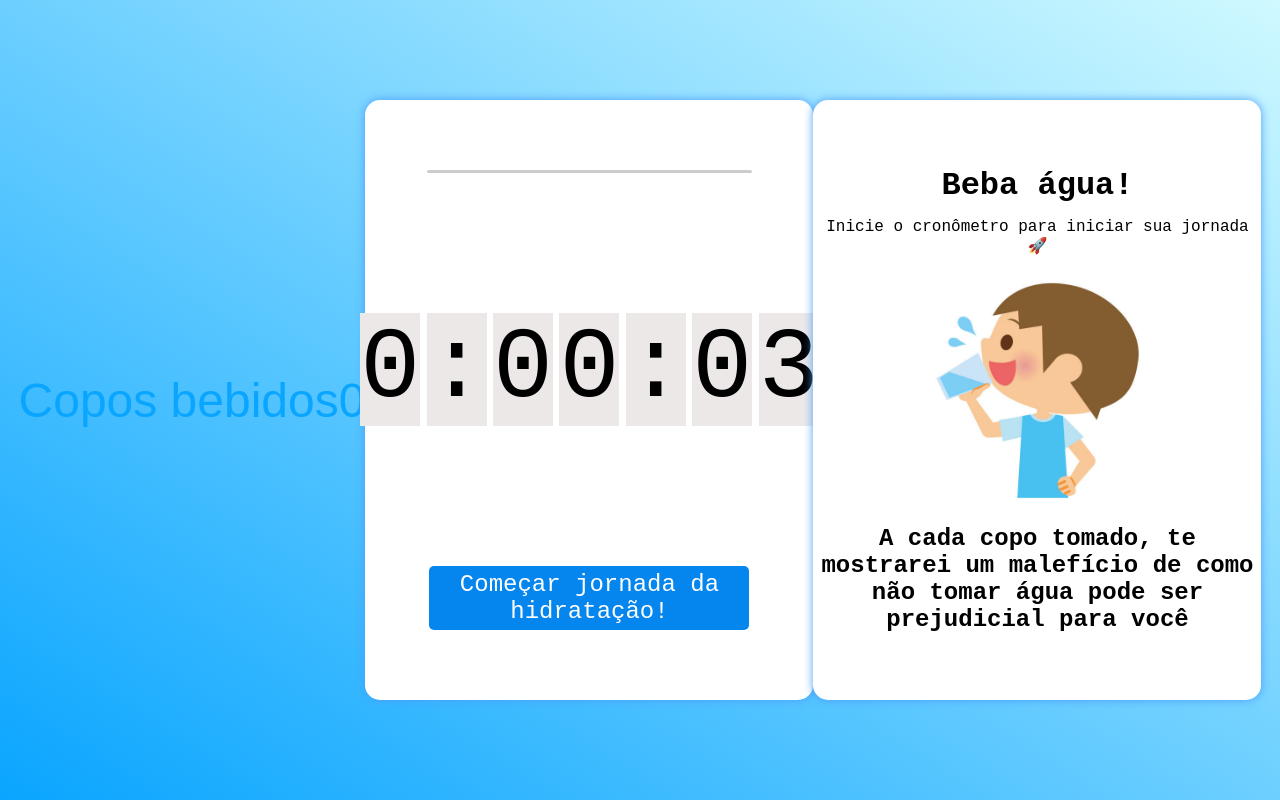
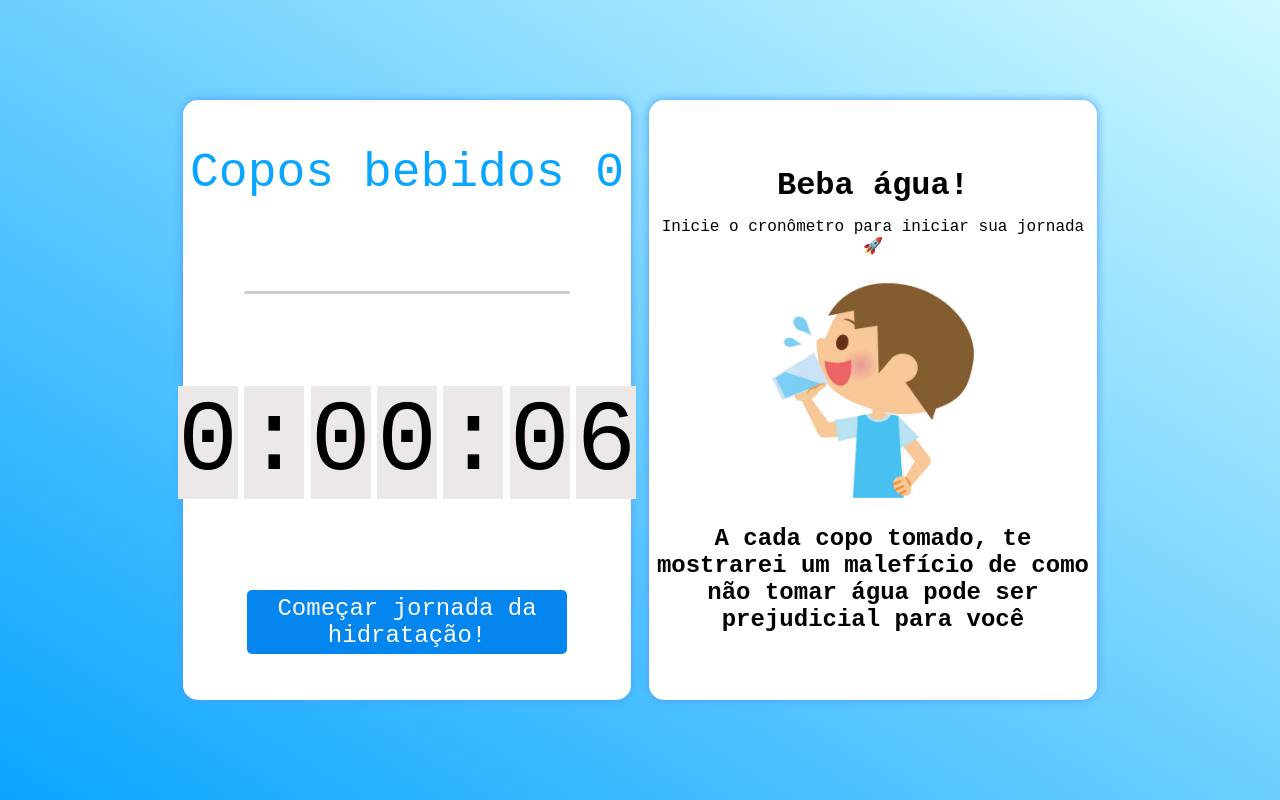
Before and after one commit to Gabrielcefetzada/bebaAguaPf, a React (Create React App) app: page / in a window 1280 px wide. Built offline with nearby package versions, Linux system fonts and the light colour scheme; the HTML template or start-up script is replaced by a standard one.

Commit message:
contador de copos e maleficios da agua

```diff
--- a/src/App.css
+++ b/src/App.css
@@ -1,7 +1,8 @@
 .App {
   text-align: center;
-  display: flex;
-  flex-wrap: nowrap;
+  display: grid;
+  grid-template-columns: 1fr 1fr;
+  gap: 2%;
   align-items: center;
   justify-content: center;
 }
--- a/src/App.js
+++ b/src/App.js
@@ -8,7 +8,6 @@ import { CountDownProvider } from '../src/contexts/CountDownContext'
 import { DrinkWaterProvider } from '../src/contexts/DrinkWaterContext'
 import { CountDown } from '../src/components/CountDown'
 import { DrinkWater } from '../src/components/DrinkWater'
-import { DrunkWaterCup } from '../src/components/DrunkWaterCup'
 
 function App() {
   return (
@@ -16,7 +15,6 @@ function App() {
     <DrinkWaterProvider>
       <CountDownProvider>
     <div className="App">
-     <DrunkWaterCup/>
      <CountDown />
      <DrinkWater/>
     </div>
--- a/src/components/CountDown.jsx
+++ b/src/components/CountDown.jsx
@@ -1,5 +1,6 @@
 import React, { useEffect, useState, useContext } from 'react'
 import { CountDownContext } from '../contexts/CountDownContext'
+import DrunkWaterCup from './DrunkWaterCup'
 
 export const CountDown = () => {
 
@@ -16,7 +17,7 @@ const [secondLeft, secondRight] = String(seconds).padStart(2, 0).split('')
 
 return (
     <div className="box">
-
+      <DrunkWaterCup/>
     <div className="containerDivide">
       <div className="justDivide"></div>
     </div>
--- a/src/components/DrinkWater.jsx
+++ b/src/components/DrinkWater.jsx
@@ -1,11 +1,11 @@
-import React, { useEffect, useState, useContext } from 'react'
+import React, { useState, useContext } from 'react'
 import { DrinkWaterContext } from '../contexts/DrinkWaterContext'
+import { CountDownContext } from '../contexts/CountDownContext'
 
  export const DrinkWater = () => {
 
-    const { startCuriosity } = useContext(DrinkWaterContext)
-
-    const [isDisplayCuriosity, setIsDisplayCuriosity] = useState(false)
+    const { activeCuriosity, setDrunkWaterCup, drunkWaterCup } = useContext(DrinkWaterContext)
+    const { isDisplayCuriosity } = useContext(CountDownContext)
 
     return (
 
@@ -13,10 +13,10 @@ import { DrinkWaterContext } from '../contexts/DrinkWaterContext'
         {isDisplayCuriosity ? (
             <div className="box">
             <div className="containerDrink">
-            <h1>Beba água!</h1>
-            <p>Falta de aguá pode reter líquidos e desascelerar seu metabolismo</p>
-            <img src="imgs/beba1.jpg"></img>
-            <button>
+            <h1>{activeCuriosity.title}</h1>
+            <span className="activeCuriosity">{activeCuriosity.description}</span>
+            <button onClick={() => setDrunkWaterCup(drunkWaterCup + 1)}
+            >
                 Bebi 100 ml
             </button>
             </div>
@@ -27,7 +27,7 @@ import { DrinkWaterContext } from '../contexts/DrinkWaterContext'
             <h1>Beba água!</h1>
             <p>Inicie o cronômetro para iniciar sua jornada 🚀</p>
             <img src="imgs/beba1.jpg"></img>
-            <strong style={{fontSize: '1.5rem'}} onClick={startCuriosity}>
+            <strong style={{fontSize: '1.5rem'}}>
                 A cada copo tomado, te mostrarei um malefício de como não tomar água pode ser prejudicial para você
             </strong>
             </div>
--- a/src/components/DrunkWaterCup.jsx
+++ b/src/components/DrunkWaterCup.jsx
@@ -15,3 +15,5 @@ export const DrunkWaterCup = () => {
         </div>
     )
 }
+
+export default DrunkWaterCup
--- a/src/contexts/CountDownContext.jsx
+++ b/src/contexts/CountDownContext.jsx
@@ -4,13 +4,14 @@ import { useState, useEffect, useContext } from 'react'
 
 export const CountDownContext = createContext({})
 
-export const CountDownProvider = ({children}) => {
+export const CountDownProvider = ({ children }) => {
 
     const { startCuriosity } = useContext(DrinkWaterContext)
 
     const [isActive, setIsActive] = useState(false)
-const [time, setTime] = useState(0.05 * 60)
-const hour =  Math.floor(time / 3600)
+    const [isDisplayCuriosity, setIsDisplayCuriosity] = useState(false)
+    const [time, setTime] = useState(0.1 * 60)
+    const hour = Math.floor(time / 3600)
     const minutes = Math.floor(time % 3600 / 60)
     const seconds = time % 60;
 
@@ -19,15 +20,15 @@ const startCountDown = () => {
     }
 
     useEffect(() => {
-    if(time > 0 && isActive){
+        if (time > 0 && isActive) {
             const timer = setTimeout(() => {
                 setTime(time - 1)
             }, 1000)
-    }
+        } else if (time === 0) {
+            startCuriosity()
+            setIsDisplayCuriosity(true)
+            setTime(5)
 
-    if(time === 0){
-        setTime(3)
-        startCuriosity()
         }
     }, [time, isActive])
 
@@ -38,9 +39,10 @@ useEffect(() => {
             hour,
             minutes,
             seconds,
+            isDisplayCuriosity,
             startCountDown,
         }}>
-            { children }
+            { children}
         </CountDownContext.Provider>
     )
 }
--- a/src/contexts/DrinkWaterContext.jsx
+++ b/src/contexts/DrinkWaterContext.jsx
@@ -14,12 +14,12 @@ export const DrinkWaterProvider = ({children}) => {
         const randomCuriosityIndex = Math.floor(Math.random() * curiosities.length)
         const currentCuriosity = curiosities[randomCuriosityIndex]
         setActiveCuriosity(currentCuriosity)
-        setDrunkWaterCup(drunkWaterCup + 1)
     }
 
     return (
         <DrinkWaterContext.Provider value={{
             startCuriosity,
+            setDrunkWaterCup,
             drunkWaterCup,
             activeCuriosity,
         }}>
--- a/src/styles/DrinkWater.css
+++ b/src/styles/DrinkWater.css
@@ -16,3 +16,9 @@
     margin-left: 2%;
     margin-top: 3%;
 }
+
+.activeCuriosity {
+    font-size: 1.5rem;
+    margin: 7%;
+    text-align: justify;
+}
```
Also changed, not shown: src/curiosities.json (+4 -4 lines). Lines whose indentation alone changed are shown as unchanged.
